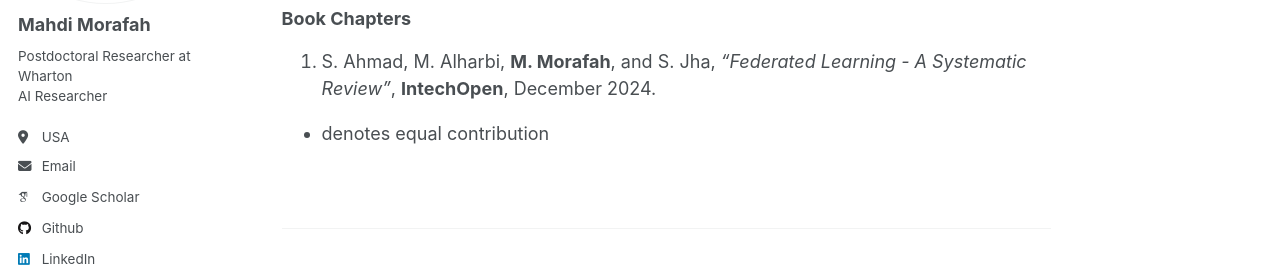
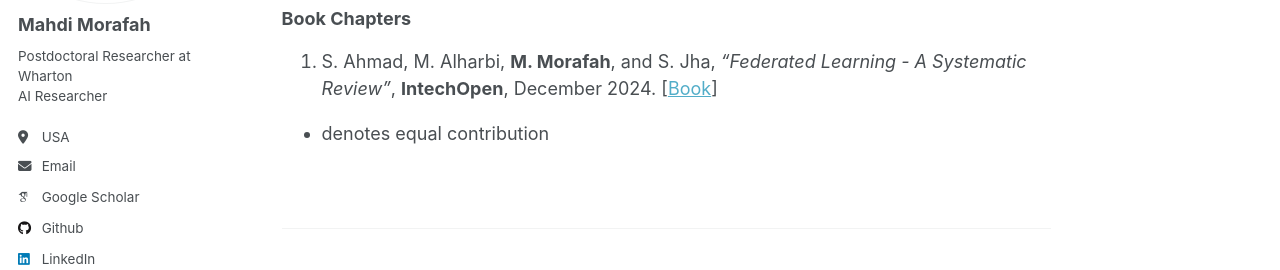
Before and after one commit to MMorafah/mmorafah, a Jekyll site: the page built from _publications/all-publications.md, in a window 1280 px wide and 900 px high, scrolled down 2048 px. Shown: the part 236-506 px from the top of the window. Built offline with Jekyll 4.4.1, drawn with Linux system fonts in a browser that asks for light colours; some web fonts are replaced.

Commit message:
Add link to 'Federated Learning - A Systematic Review'
Added link to the book chapter on federated learning.

```diff
--- a/_publications/all-publications.md
+++ b/_publications/all-publications.md
@@ -45,6 +45,6 @@ For a full list of publications, please see my <a href="{{ site.author.googlesch
 3. **M. Morafah***, S. Vahidian*, C. Chen, M. Shah, and B. Lin, *"Rethinking Data Heterogeneity in Federated Learning: Introducing a New Notion and Standard Benchmarks"*, **International Workshop on Federated Learning in Conjunction with NeurIPS (FL-NeurIPS’22)**, October 2022. [<a href="https://arxiv.org/abs/2209.15595">Paper</a>] [<a href="https://github.com/MMorafah/FL-SC-NIID">Code</a>] [<a href="https://federated-learning.org/fl-neurips-2022/">Website</a>]
 
 ### Book Chapters
-1. S. Ahmad, M. Alharbi, **M. Morafah**, and S. Jha, *"Federated Learning - A Systematic Review"*, **IntechOpen**, December 2024.
+1. S. Ahmad, M. Alharbi, **M. Morafah**, and S. Jha, *"Federated Learning - A Systematic Review"*, **IntechOpen**, December 2024. [<a href="https://arxiv.org/abs/2208.09754">Book</a>]
 
 * denotes equal contribution
```
